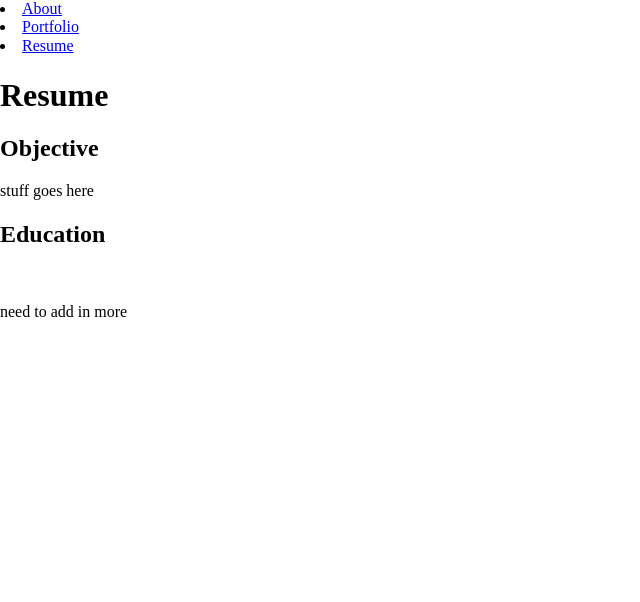
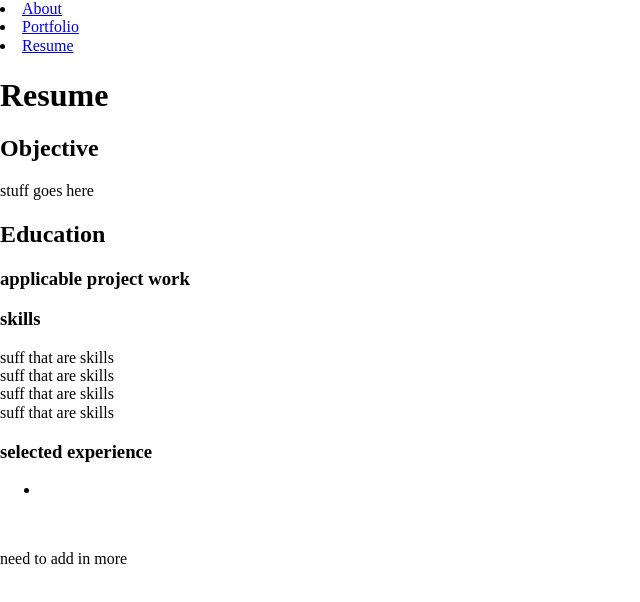
Before and after one commit to EvanSlat/rhit-SlaterE, a plain HTML site: page resume.html in a window 1280 px wide. Shown: the whole page, without its empty margins (0-640 px from the left). Drawn offline with Linux system fonts and the light colour scheme.

Commit message:
this is done for now but will be updated

```diff
--- a/resume.html
+++ b/resume.html
@@ -23,8 +23,23 @@
 
        <h2>Education</h2>
        <h3><span class="degreeName"></span></h3>
+       <h3>applicable project work</h3>
+       <h3>skills</h3>
+       <dl>
+           <dt>suff that are skills</dt>
+           <dt>suff that are skills</dt>
+           <dt>suff that are skills</dt>
+           <dt>suff that are skills</dt>
+       </dl>
+<h3>selected experience</h3>
+<ul>
+    <li></li>
+</ul>
+
+
         <br>
        <p>need to add in more</p>
+
     </main>
 
     <footer>
```
Also changed, not shown: index.html (+3 -2 lines).
